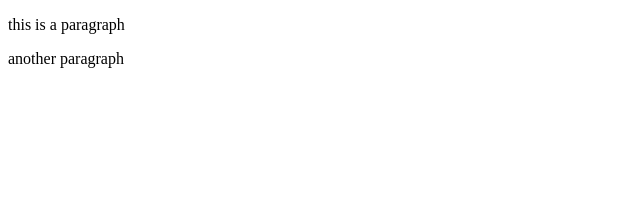
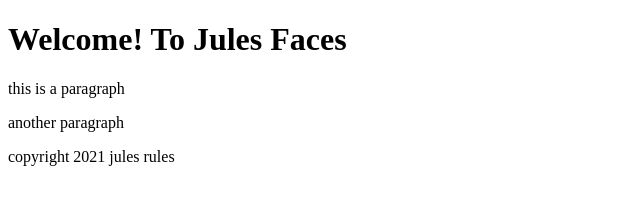
Before and after one commit to jule0008/jule0008.github.io, a plain HTML site: page index.html in a window 1280 px wide. Shown: the whole page, without its empty margins (0-640 px from the left). Drawn offline with Linux system fonts and the light colour scheme.

Commit message:
Adds Htlm Srtructure

```diff
--- a/index.html
+++ b/index.html
@@ -7,8 +7,16 @@
     <title>html tags</title>
 </head>
 <body>
-    <p>this is a paragraph</p>
-    <!--this is a comment-->
-    <p>another paragraph</p>
+    <header>
+        <h1>Welcome! To Jules Faces </h1>
+    </header>
+    <article>
+        <p>this is a paragraph</p>
+        <!--this is a comment-->
+        <p>another paragraph</p>
+    </article>
+    <footer>
+        <p>copyright 2021 jules rules</p>
+    </footer>
 </body>
 </html>
```
